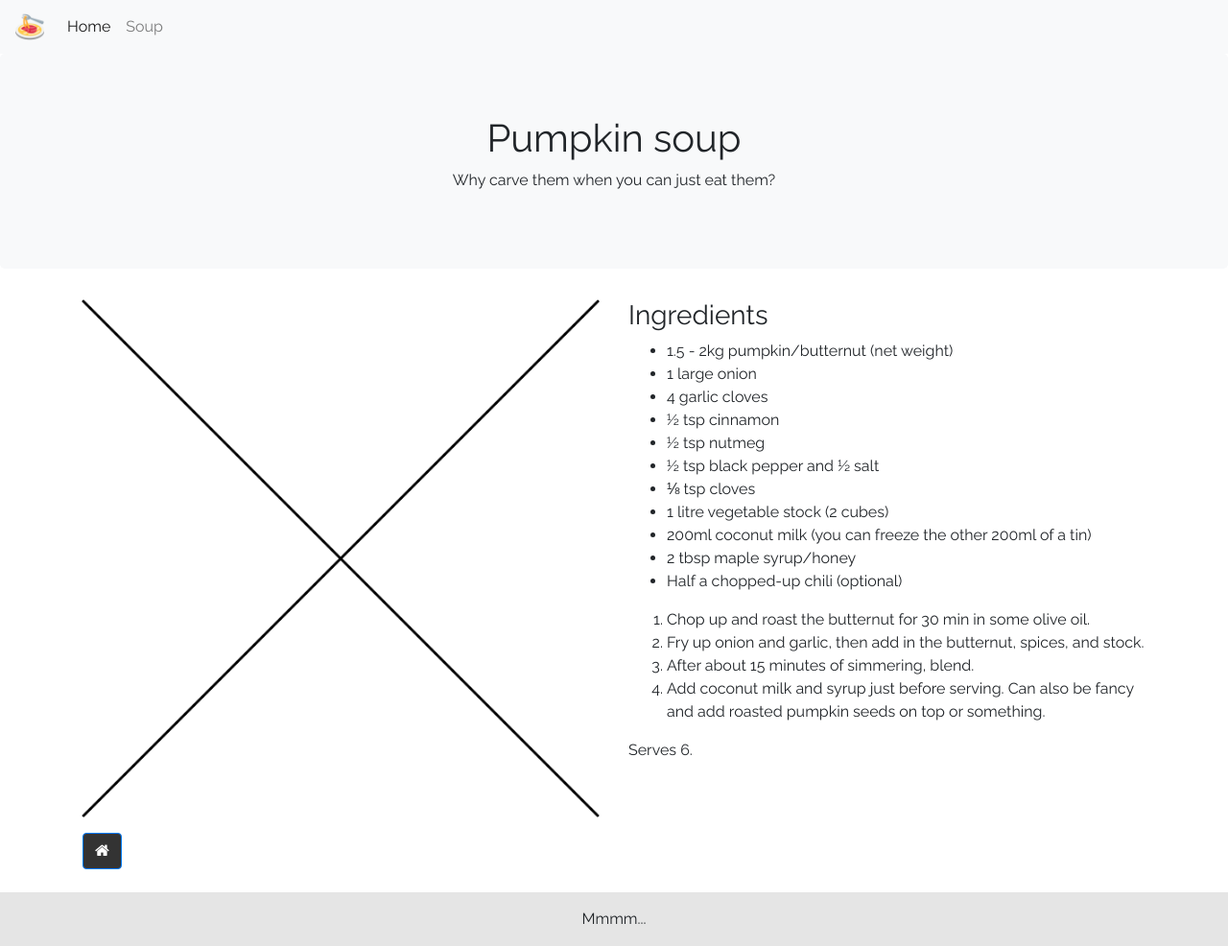
After one commit to roberto-aldera/not-just-pasta, a PHP site: page /pages/recipes/soups/pumpkin.php in a window 1280 px wide. The commit adds this page. Shown: the whole page at 96% size. Run offline with PHP 8.4, Linux system fonts and the light colour scheme.

Commit message:
Add pumpkin soup recipe

```diff
--- /dev/null
+++ b/pages/recipes/soups/pumpkin.php
@@ -0,0 +1,76 @@
+<!DOCTYPE html>
+<html lang="en">
+
+<head>
+    <title>Pumpkin soup</title>
+    <?php require "../../../includes/recipe-header.php"; ?>
+    <link rel="stylesheet" href="../../../main.css">
+</head>
+
+<body>
+    <nav class="navbar navbar-expand-lg navbar-light bg-light">
+        <a class="navbar-brand" href="../../../index.html">
+            <img src="../../../favicon_io/android-chrome-512x512.png" width="30" height="30"
+                class="d-inline-block align-top" alt="">
+        </a>
+        <button class="navbar-toggler" type="button" data-toggle="collapse" data-target="#navbarNavAltMarkup"
+            aria-controls="navbarNavAltMarkup" aria-expanded="false" aria-label="Toggle navigation">
+            <span class="navbar-toggler-icon"></span>
+        </button>
+        <div class="collapse navbar-collapse" id="navbarNavAltMarkup">
+            <div class="navbar-nav">
+                <a class="nav-item nav-link active" href="../../../index.html">Home <span
+                        class="sr-only">(current)</span></a>
+                <a class="nav-item nav-link" href="soup.php">Soup</a>
+
+            </div>
+        </div>
+    </nav>
+
+    <div class="jumbotron text-center bg-light">
+        <h1>Pumpkin soup</h1>
+        <p>Why carve them when you can just eat them?</p>
+    </div>
+
+    <div class="container">
+        <div class="row">
+            <div class="col-sm-6">
+                <img class="img-fluid rounded" style="float:center" src="../../../images/placeholder.png"
+                    alt="pumpkin-soup">
+            </div>
+            <div class="col-sm-6">
+                <h3>Ingredients</h3>
+                <ul>
+                    <li>1.5 - 2kg pumpkin/butternut (net weight)</li>
+                    <li>1 large onion</li>
+                    <li>4 garlic cloves</li>
+                    <li>&frac12; tsp cinnamon</li>
+                    <li>&frac12; tsp nutmeg</li>
+                    <li>&frac12; tsp black pepper and &frac12 salt</li>
+                    <li>&frac18; tsp cloves</li>
+                    <li>1 litre vegetable stock (2 cubes)</li>
+                    <li>200ml coconut milk (you can freeze the other 200ml of a tin)</li>
+                    <li>2 tbsp maple syrup/honey</li>
+                    <li>Half a chopped-up chili (optional)</li>
+                </ul>
+                <ol>
+                    <li>Chop up and roast the butternut for 30 min in some olive oil.</li>
+                    <li>Fry up onion and garlic, then add in the butternut, spices, and stock.</li>
+                    <li>After about 15 minutes of simmering, blend.</li>
+                    <li>Add coconut milk and syrup just before serving.
+                        Can also be fancy and add roasted pumpkin seeds on top or something.
+                    </li>
+                </ol>
+                <p>
+                    Serves 6.
+                </p>
+            </div>
+        </div>
+    </div>
+</body>
+
+<footer>
+    <?php require "../../../includes/recipe-footer.php"; ?>
+</footer>
+
+</html>
```
Also changed, not shown: pages/recipes/soups/soup.php (+9 -0 lines).
